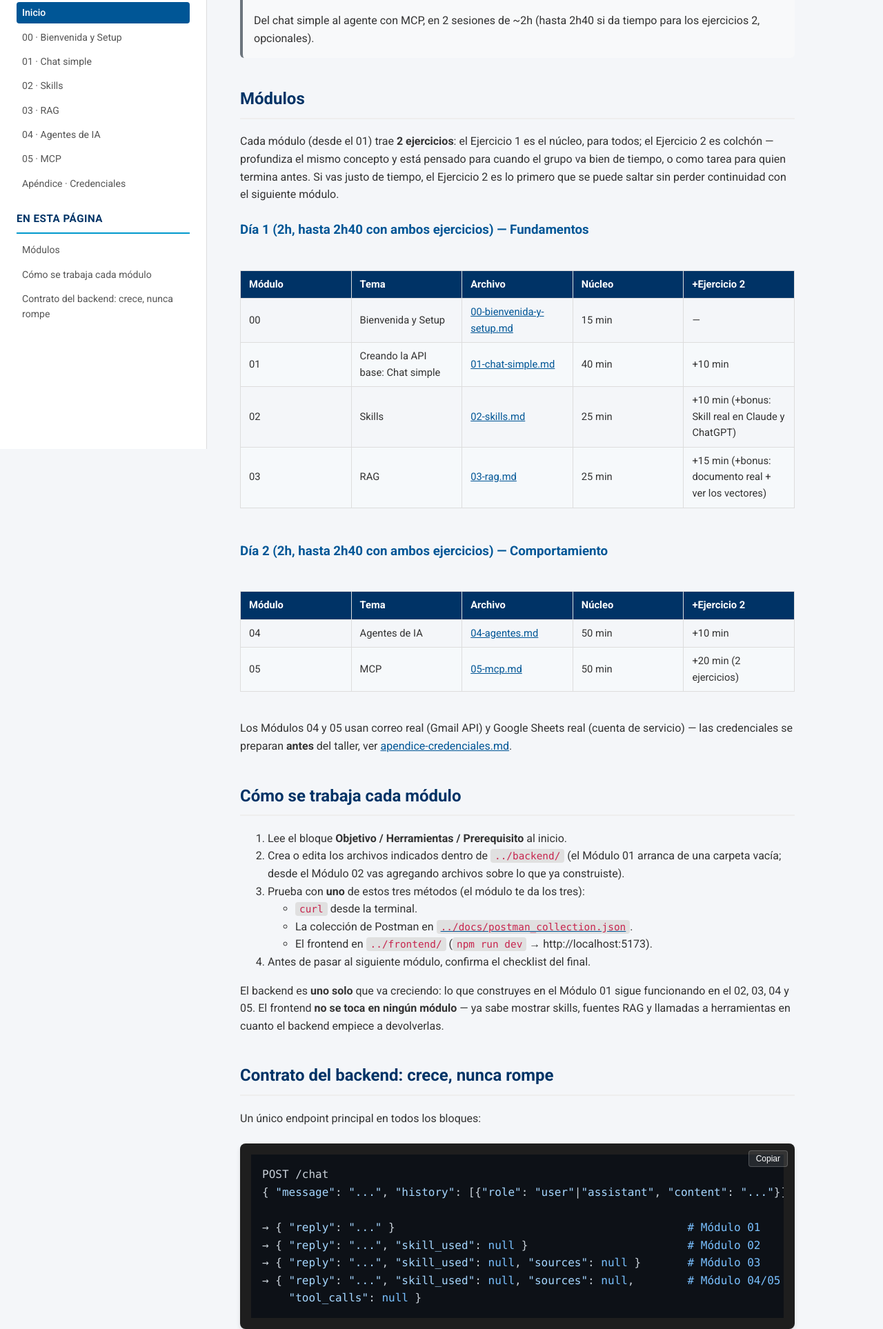
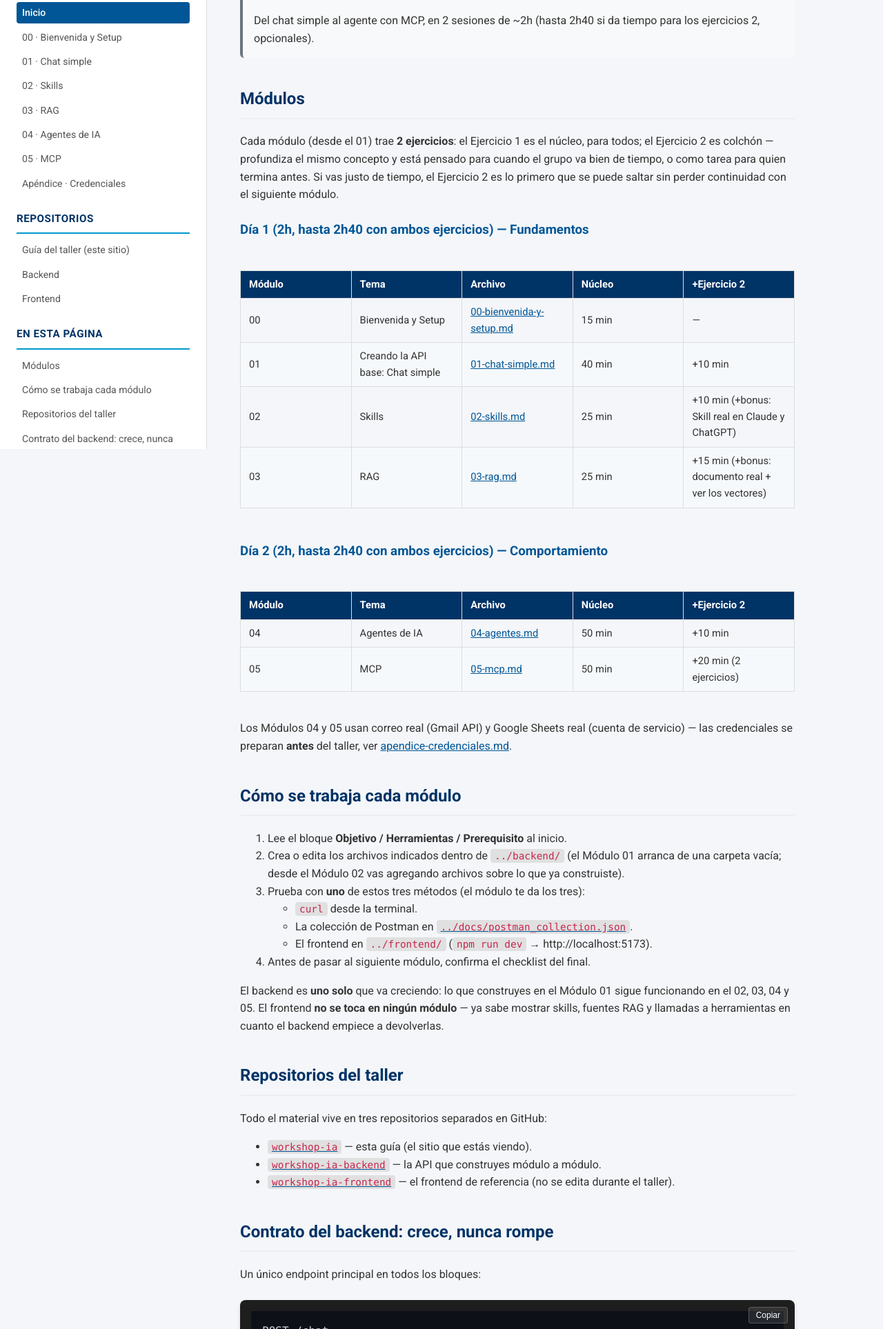
Before and after one commit to franciscohiguera1975/workshop-ia, a plain HTML site: page index.html in a window 1280 px wide. Shown: the part 179-2106 px from the top of the page at 69% size. Drawn offline with nearby package versions, Linux system fonts and the light colour scheme.

Commit message:
Agrega enlaces a los 3 repositorios de GitHub del taller en index.html
Co-Authored-By: Claude Sonnet 5 <noreply@anthropic.com>

```diff
--- a/index.html
+++ b/index.html
@@ -290,10 +290,18 @@ footer {
 <li><a href="apendice-credenciales.html" class="">Apéndice · Credenciales</a></li>
     </ul></nav>
 
+    <h3>Repositorios</h3>
+    <nav class="modules-list"><ul>
+      <li><a href="https://github.com/franciscohiguera1975/workshop-ia" target="_blank" rel="noopener">Guía del taller (este sitio)</a></li>
+<li><a href="https://github.com/franciscohiguera1975/workshop-ia-backend" target="_blank" rel="noopener">Backend</a></li>
+<li><a href="https://github.com/franciscohiguera1975/workshop-ia-frontend" target="_blank" rel="noopener">Frontend</a></li>
+    </ul></nav>
+
     <h3>En esta página</h3>
     <nav class="toc-list"><ul>
       <li><a href="#módulos">Módulos</a></li>
 <li><a href="#cómo-se-trabaja-cada-módulo">Cómo se trabaja cada módulo</a></li>
+<li><a href="#repositorios-del-taller">Repositorios del taller</a></li>
 <li><a href="#contrato-del-backend-crece-nunca-rompe">Contrato del backend: crece, nunca rompe</a></li>
     </ul></nav>
   </aside>
@@ -425,6 +433,15 @@ Módulo 01 sigue funcionando en el 02, 03, 04 y 05. El frontend <strong>no se
 toca en ningún módulo</strong> — ya sabe mostrar skills, fuentes RAG y llamadas a
 herramientas en cuanto el backend empiece a devolverlas.</p>
 </section>
+<section class="level2" id="repositorios-del-taller">
+<h2>Repositorios del taller</h2>
+<p>Todo el material vive en tres repositorios separados en GitHub:</p>
+<ul>
+<li><a href="https://github.com/franciscohiguera1975/workshop-ia" target="_blank" rel="noopener"><code>workshop-ia</code></a> — esta guía (el sitio que estás viendo).</li>
+<li><a href="https://github.com/franciscohiguera1975/workshop-ia-backend" target="_blank" rel="noopener"><code>workshop-ia-backend</code></a> — la API que construyes módulo a módulo.</li>
+<li><a href="https://github.com/franciscohiguera1975/workshop-ia-frontend" target="_blank" rel="noopener"><code>workshop-ia-frontend</code></a> — el frontend de referencia (no se edita durante el taller).</li>
+</ul>
+</section>
 <section class="level2" id="contrato-del-backend-crece-nunca-rompe">
 <h2>Contrato del backend: crece, nunca rompe</h2>
 <p>Un único endpoint principal en todos los bloques:</p>
```
